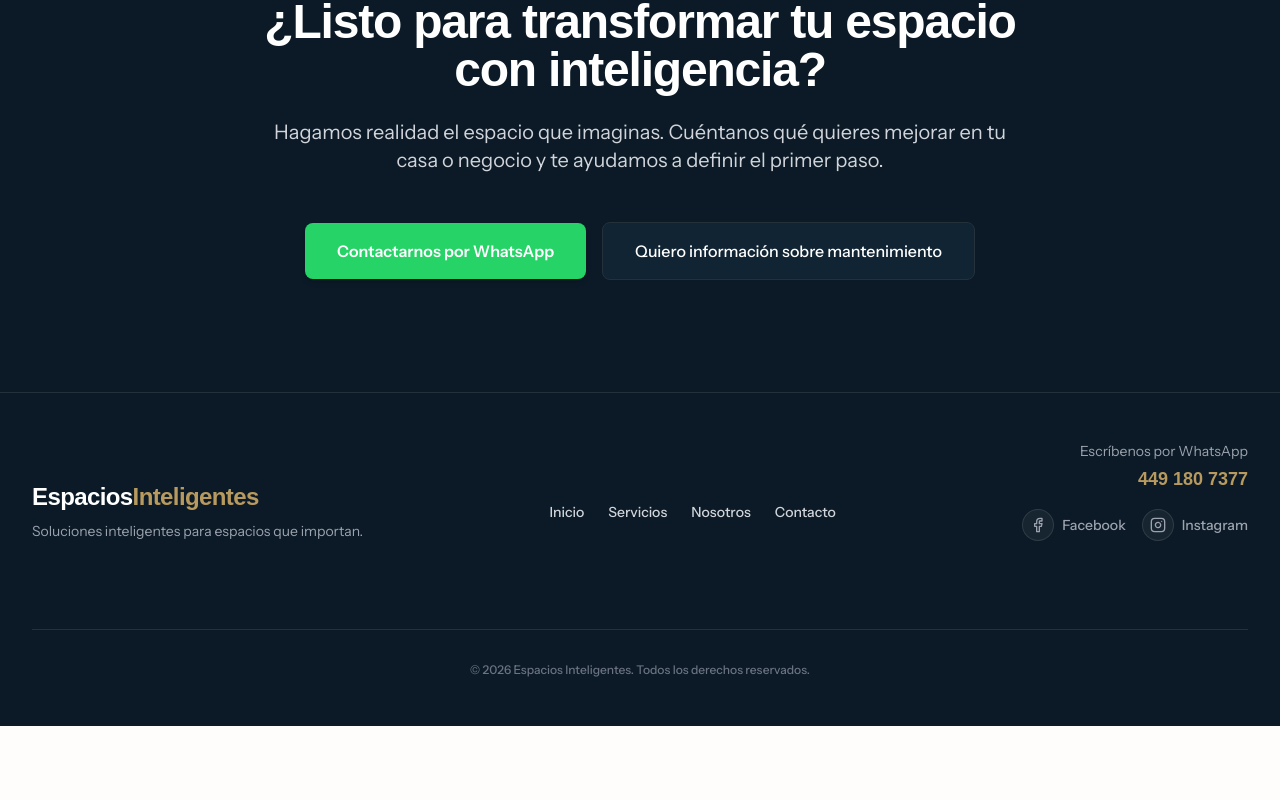
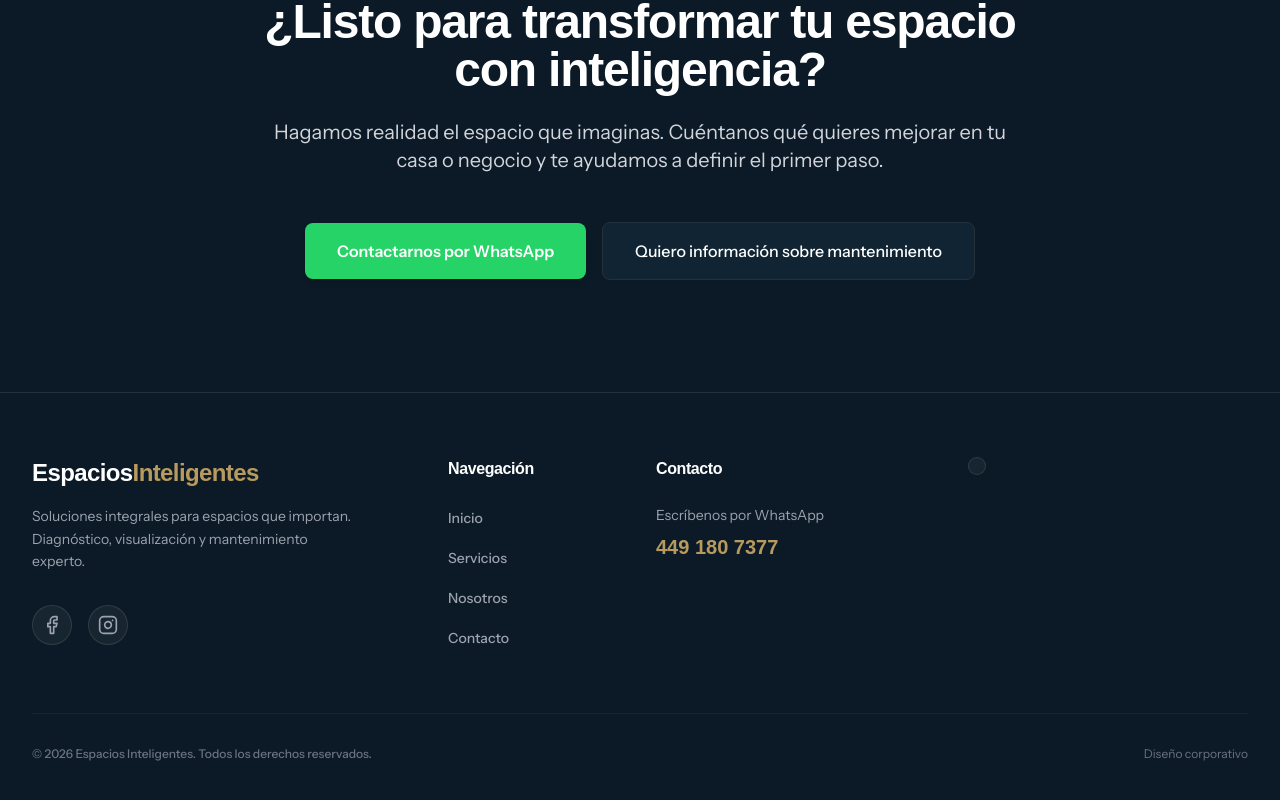
Before and after one commit to platonrecursosdigitales-creator/espaciosingeligentes, a React (Vite) app: page / in a window 1280 px wide. Shown: the part 4150-4950 px from the top of the page. Before the commit the page ends 4876 px from the top, so only its background shows below. Built offline with nearby package versions, Linux system fonts and the light colour scheme; a web font is replaced by a local one.

Commit message:
Mejora: reestructuración de layout del Footer en grid de 4 columnas para mejor acomodo del widget de Facebook

```diff
--- a/src/components/layout/Footer.jsx
+++ b/src/components/layout/Footer.jsx
@@ -14,37 +14,20 @@ const FacebookIcon = ({ className }) => (
 
 export default function Footer() {
   return (
-    <footer className="bg-primary text-white py-12 border-t border-secondary">
+    <footer className="bg-primary text-white py-16 border-t border-secondary">
       <div className="container-custom">
-        <div className="flex flex-col md:flex-row justify-between items-center gap-8">
+        <div className="grid grid-cols-1 md:grid-cols-2 lg:grid-cols-12 gap-10 lg:gap-8 items-start">
 
-          <div className="text-center md:text-left">
-            <span className="font-display font-bold text-2xl tracking-tight text-white block mb-2">
+          {/* Columna 1: Marca y Redes */}
+          <div className="lg:col-span-4 text-center md:text-left">
+            <span className="font-display font-bold text-2xl tracking-tight text-white block mb-4">
               Espacios<span className="text-accent">Inteligentes</span>
             </span>
-            <p className="text-gray-400 text-sm">
-              Soluciones inteligentes para espacios que importan.
+            <p className="text-gray-400 text-sm mb-8 max-w-xs mx-auto md:mx-0 leading-relaxed">
+              Soluciones integrales para espacios que importan. Diagnóstico, visualización y mantenimiento experto.
             </p>
-          </div>
 
-          <nav>
-            <ul className="flex flex-wrap justify-center gap-6">
-              <li><a href="#" className="text-sm font-medium text-gray-300 hover:text-accent transition-colors">Inicio</a></li>
-              <li><a href="#servicios" className="text-sm font-medium text-gray-300 hover:text-accent transition-colors">Servicios</a></li>
-              <li><a href="#nosotros" className="text-sm font-medium text-gray-300 hover:text-accent transition-colors">Nosotros</a></li>
-              <li><a href="#contacto" className="text-sm font-medium text-gray-300 hover:text-accent transition-colors">Contacto</a></li>
-            </ul>
-          </nav>
-
-          <div className="text-center md:text-right flex flex-col items-center md:items-end gap-4">
-            <div>
-              <span className="block text-sm text-gray-400 mb-1">Escríbenos por WhatsApp</span>
-              <a href="https://wa.me/524491807377" className="font-display font-bold text-accent hover:text-white transition-colors text-lg">
-                449 180 7377
-              </a>
-            </div>
-
-            <div className="flex gap-4">
+            <div className="flex gap-4 justify-center md:justify-start">
               <a
                 href="https://www.facebook.com/profile.php?id=61586394059551&rdid=W010G6VnC730lRLx&share_url=https%3A%2F%2Fwww.facebook.com%2Fshare%2F1LuQ5GPo9V%2F#"
                 target="_blank"
@@ -52,10 +35,9 @@ export default function Footer() {
                 className="text-gray-400 hover:text-accent transition-colors flex items-center gap-2 group"
                 aria-label="Síguenos en Facebook"
               >
-                <div className="w-8 h-8 rounded-full bg-white/5 border border-white/10 flex items-center justify-center group-hover:bg-accent/10 group-hover:border-accent/30 transition-all">
-                  <FacebookIcon className="w-4 h-4" />
+                <div className="w-10 h-10 rounded-full bg-white/5 border border-white/10 flex items-center justify-center group-hover:bg-accent/10 group-hover:border-accent/30 transition-all">
+                  <FacebookIcon className="w-5 h-5" />
                 </div>
-                <span className="text-sm font-medium hidden sm:inline">Facebook</span>
               </a>
 
               <a
@@ -65,18 +47,40 @@ export default function Footer() {
                 className="text-gray-400 hover:text-accent transition-colors flex items-center gap-2 group"
                 aria-label="Síguenos en Instagram"
               >
-                <div className="w-8 h-8 rounded-full bg-white/5 border border-white/10 flex items-center justify-center group-hover:bg-accent/10 group-hover:border-accent/30 transition-all">
-                  <InstagramIcon className="w-4 h-4" />
+                <div className="w-10 h-10 rounded-full bg-white/5 border border-white/10 flex items-center justify-center group-hover:bg-accent/10 group-hover:border-accent/30 transition-all">
+                  <InstagramIcon className="w-5 h-5" />
                 </div>
-                <span className="text-sm font-medium hidden sm:inline">Instagram</span>
               </a>
             </div>
+          </div>
 
-            <div className="mt-6 w-full flex justify-center md:justify-end overflow-hidden rounded-lg">
+          {/* Columna 2: Navegación */}
+          <div className="lg:col-span-2 text-center md:text-left">
+            <h4 className="font-bold text-white mb-6">Navegación</h4>
+            <ul className="flex flex-col gap-4">
+              <li><a href="#" className="text-sm font-medium text-gray-400 hover:text-accent transition-colors">Inicio</a></li>
+              <li><a href="#servicios" className="text-sm font-medium text-gray-400 hover:text-accent transition-colors">Servicios</a></li>
+              <li><a href="#nosotros" className="text-sm font-medium text-gray-400 hover:text-accent transition-colors">Nosotros</a></li>
+              <li><a href="#contacto" className="text-sm font-medium text-gray-400 hover:text-accent transition-colors">Contacto</a></li>
+            </ul>
+          </div>
+
+          {/* Columna 3: Contacto */}
+          <div className="lg:col-span-3 text-center md:text-left">
+            <h4 className="font-bold text-white mb-6">Contacto</h4>
+            <span className="block text-sm text-gray-400 mb-2">Escríbenos por WhatsApp</span>
+            <a href="https://wa.me/524491807377" className="font-display font-bold text-accent hover:text-white transition-colors text-xl block mb-6">
+              449 180 7377
+            </a>
+          </div>
+
+          {/* Columna 4: Facebook Widget */}
+          <div className="lg:col-span-3">
+            <div className="bg-white/5 p-2 rounded-xl border border-white/10 w-fit mx-auto md:mx-0 overflow-hidden">
               <div
                 className="fb-page"
                 data-href="https://www.facebook.com/profile.php?id=61586394059551"
-                data-width="380"
+                data-width="280"
                 data-hide-cover="false"
                 data-show-facepile="false"
                 data-adapt-container-width="true"
@@ -86,9 +90,12 @@ export default function Footer() {
 
         </div>
 
-        <div className="mt-12 pt-8 border-t border-secondary text-center">
+        <div className="mt-16 pt-8 border-t border-secondary/50 text-center flex flex-col md:flex-row justify-between items-center gap-4">
           <p className="text-xs text-gray-500 font-medium">
             &copy; {new Date().getFullYear()} Espacios Inteligentes. Todos los derechos reservados.
+          </p>
+          <p className="text-xs text-gray-500">
+            Diseño corporativo
           </p>
         </div>
       </div>
```
